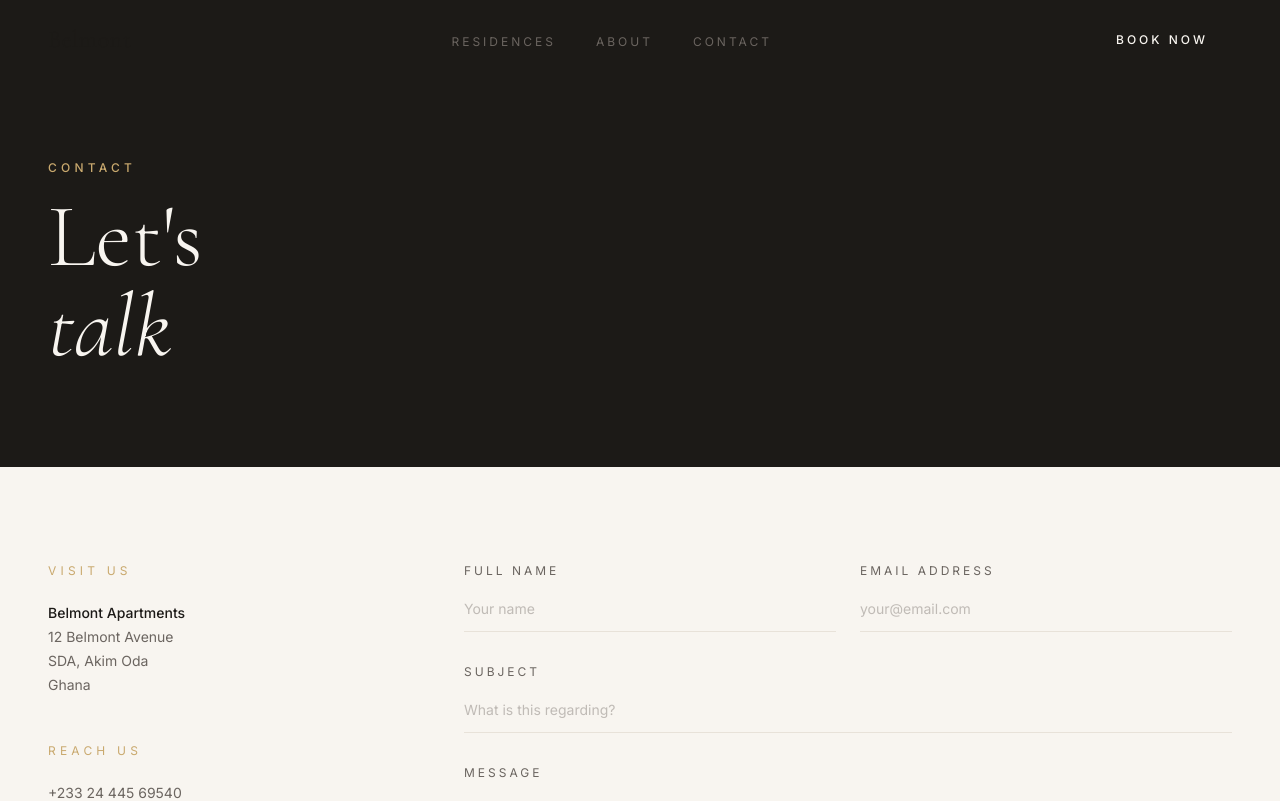
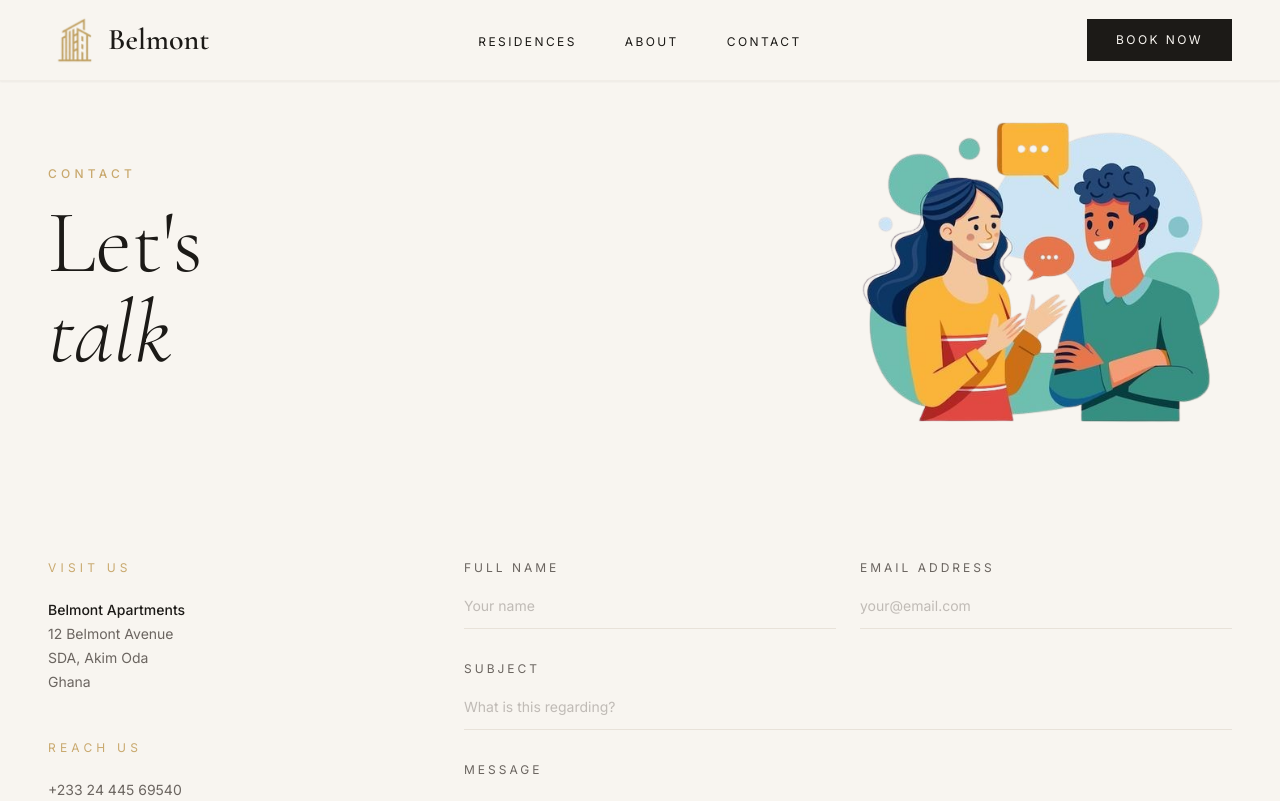
Before and after one commit to allianatenadu/belmont-apartments, a Next.js app: page /contact in a window 1280 px wide. Shown: the top 801 px of the page. Built offline with nearby package versions, Linux system fonts and the light colour scheme.

Commit message:
updated navbar text visiblity

```diff
--- a/src/app/booking/page.tsx
+++ b/src/app/booking/page.tsx
@@ -99,7 +99,7 @@ export default function BookingPage() {
               <p className="text-xs tracking-superwide uppercase text-gold font-sans mb-4">Contact us directly</p>
               <div className="space-y-2 text-sm font-sans text-warm-gray">
                 <p>+233 24 456 9540</p>
-                <p>stenadu@gmail.com</p>
+                <p>belmontoapartments@gmail.com</p>
                 <p className="pt-2 text-xs">Mon–Sat, 24hr</p>
               </div>
             </div>
--- a/src/app/contact/page.tsx
+++ b/src/app/contact/page.tsx
@@ -9,13 +9,25 @@ export default function ContactPage() {
   return (
     <>
       {/* Header */}
-      <section className="pt-40 pb-24 bg-charcoal">
-        <div className="max-w-7xl mx-auto px-6 lg:px-12">
-          <p className="section-label text-gold">Contact</p>
-          <h1 className="font-display text-[clamp(3rem,7vw,7rem)] font-light text-cream leading-none">
-            Let's<br />
-            <span className="italic">talk</span>
-          </h1>
+      <section className="pt-20 pb-0 ">
+        <div className="max-w-7xl mx-auto px-6 lg:px-12 grid grid-cols-1 lg:grid-cols-2 gap-12 items-center">
+          <div>
+            <p className="section-label text-gold">Contact</p>
+            <h1 className="font-display text-[clamp(3rem,7vw,7rem)] font-light text-charcoal leading-none">
+              Let's<br />
+              <span className="italic">talk</span>
+            </h1>
+          </div>
+
+          <div className="flex justify-center lg:justify-end">
+            <img
+              src="/images/letstalk.png"
+              alt="Belmont Apartments"
+              width={320}
+              height={320}
+              className="w-full max-w-xs lg:max-w-sm h-auto object-contain"
+            />
+          </div>
         </div>
       </section>
 
@@ -43,7 +55,7 @@ export default function ContactPage() {
                 </p>
                 <p>
                   <a href="mailto:stenadu@gmail.com" className="text-warm-gray hover:text-charcoal transition-colors">
-                    stenadu@gmail.com
+                    belmontoapartments@gmail.com
                   </a>
                 </p>
               </div>
--- a/src/app/layout.tsx
+++ b/src/app/layout.tsx
@@ -1,14 +1,24 @@
-import type { Metadata } from 'next'
-import './globals.css'
-import Navbar from '@/components/Navbar'
-import Footer from '@/components/Footer'
+import type { Metadata } from "next";
+import "./globals.css";
+import Navbar from "@/components/Navbar";
+import Footer from "@/components/Footer";
 
 export const metadata: Metadata = {
-  title: 'Belmont Apartments — Refined Urban Living',
-  description: 'Experience luxury apartment living in the heart of the city. Belmont Apartments offers elegant residences with world-class amenities.',
-}
+  title: "Belmont Apartments — Refined Urban Living",
+  description:
+    "Experience luxury apartment living in the heart of the city. Belmont Apartments offers elegant residences with world-class amenities.",
+  icons: {
+    icon: "/images/logo.png",
+    shortcut: "/images/logo.png",
+    apple: "/images/logo.png",
+  },
+};
 
-export default function RootLayout({ children }: { children: React.ReactNode }) {
+export default function RootLayout({
+  children,
+}: {
+  children: React.ReactNode;
+}) {
   return (
     <html lang="en">
       <body>
@@ -17,5 +27,5 @@ export default function RootLayout({ children }: { children: React.ReactNode })
         <Footer />
       </body>
     </html>
-  )
+  );
 }
--- a/src/app/page.tsx
+++ b/src/app/page.tsx
@@ -5,7 +5,7 @@ const rooms = [
   {
     name: 'Comfort Suite',
     desc: 'Elegant and efficient. Perfect for the modern professional seeking refined solo living.',
-    beds: '1 bed . 1 kitchen . 1toilet',
+    beds: '1 bed . 1 kitchen . 1bathroom',
     size: '24 m²',
     price: 'From ₵200-₵400/day',
     img: '/images/belmont-room1.jpg',
@@ -13,7 +13,7 @@ const rooms = [
   {
     name: 'Executive Suite',
     desc: 'Generous proportions with a separate living space crafted for comfort and privacy.',
-    beds: 'Standard room . 1 Ironing Stand . 1 Washing Machine',
+    beds: 'Standard room . Wifi . 1 Washing Machine',
     size: '24 m²',
     price: 'From ₵300- ₵600/day',
    img: '/images/belmont-room2.jpg',
--- a/src/components/Footer.tsx
+++ b/src/components/Footer.tsx
@@ -53,7 +53,7 @@ export default function Footer() {
               </li>
               <li>
                 <a href="mailto:stenadu@gmail.com" className="hover:text-cream transition-colors">
-                  stenadu@gmail.com
+                  belmontoapartments@gmail.com
                 </a>
               </li>
             </ul>
--- a/src/components/Navbar.tsx
+++ b/src/components/Navbar.tsx
@@ -1,83 +1,148 @@
-'use client'
-import { useState, useEffect } from 'react'
-import Link from 'next/link'
+"use client";
+
+import { useState, useEffect } from "react";
+import Link from "next/link";
+import Image from "next/image";
 
 const links = [
-  { label: 'Residences', href: '/rooms' },
-  // { label: 'Amenities', href: '/rooms#amenities' },
-  { label: 'About', href: '/about' },
-  { label: 'Contact', href: '/contact' },
-]
+  { label: "Residences", href: "/rooms" },
+  { label: "About", href: "/about" },
+  { label: "Contact", href: "/contact" },
+];
 
-export default function Navbar() {
-  const [scrolled, setScrolled] = useState(false)
-  const [open, setOpen] = useState(false)
+type NavbarProps = {
+  /**
+   * Set this to true ONLY on pages that render a full-bleed dark/image
+   * hero directly behind the navbar (e.g. the homepage). On every other
+   * page the navbar starts in its "active" (solid cream bg, charcoal
+   * text) state, since there's no dark backdrop for the transparent
+   * cream-on-cream style to sit on top of.
+   */
+  transparentOnTop?: boolean;
+};
+
+export default function Navbar({ transparentOnTop = false }: NavbarProps) {
+  const [scrolled, setScrolled] = useState(false);
+  const [open, setOpen] = useState(false);
 
   useEffect(() => {
-    const onScroll = () => setScrolled(window.scrollY > 40)
-    window.addEventListener('scroll', onScroll)
-    return () => window.removeEventListener('scroll', onScroll)
-  }, [])
+    if (!transparentOnTop) return;
+
+    const onScroll = () => setScrolled(window.scrollY > 40);
+
+    window.addEventListener("scroll", onScroll);
+
+    return () => window.removeEventListener("scroll", onScroll);
+  }, [transparentOnTop]);
+
+  const active = !transparentOnTop || scrolled || open;
+
+  const textColor = active ? "text-charcoal" : "text-cream";
+  const burgerColor = active ? "bg-charcoal" : "bg-cream";
 
   return (
     <header
       className={`fixed top-0 left-0 right-0 z-50 transition-all duration-500 ${
-        scrolled ? 'bg-cream/95 backdrop-blur-sm border-b border-stone' : 'bg-transparent'
+        active
+          ? "bg-cream/95 backdrop-blur-md shadow-sm border-b border-stone/40"
+          : "bg-transparent"
       }`}
     >
-      <nav className="max-w-7xl mx-auto px-6 lg:px-12 flex items-center justify-between h-20">
-        <Link href="/" className="font-display text-2xl font-light tracking-wide text-charcoal">
-          Belmont
-        </Link>
+      <nav className="max-w-7xl mx-auto h-20 px-6 lg:px-12 grid grid-cols-3 items-center">
+        {/* Logo */}
+        <div className="flex justify-start">
+          <Link href="/" className="flex items-center gap-3">
+            <Image
+              src="/images/logo.png"
+              alt="Belmont Apartments"
+              width={48}
+              height={48}
+              priority
+            />
 
-        {/* Desktop */}
-        <ul className="hidden md:flex items-center gap-10">
-          {links.map((l) => (
-            <li key={l.href}>
+            <span
+              className={`font-display text-3xl font-semibold transition-colors duration-300 ${textColor}`}
+            >
+              Belmont
+            </span>
+          </Link>
+        </div>
+
+        {/* Desktop Links */}
+        <ul className="hidden md:flex justify-center items-center gap-12">
+          {links.map((link) => (
+            <li key={link.href}>
               <Link
-                href={l.href}
-                className="text-xs tracking-widest uppercase font-sans text-warm-gray hover:text-charcoal transition-colors duration-200"
+                href={link.href}
+                className={`uppercase tracking-[0.2em] text-xs transition-colors duration-300 hover:text-gold ${textColor}`}
               >
-                {l.label}
+                {link.label}
               </Link>
             </li>
           ))}
         </ul>
 
-        <Link href="/booking" className="hidden md:inline-block btn-primary text-xs py-2.5 px-6">
-          Book Now
-        </Link>
+        {/* Desktop Button */}
+        <div className="hidden md:flex justify-end">
+          <Link
+            href="/booking"
+            className={`px-7 py-3 uppercase tracking-[0.2em] text-xs border transition-all duration-300 ${
+              active
+                ? "bg-charcoal text-cream border-charcoal hover:bg-gold hover:border-gold hover:text-charcoal"
+                : "border-cream text-cream hover:bg-cream hover:text-charcoal"
+            }`}
+          >
+            Book Now
+          </Link>
+        </div>
 
-        {/* Mobile toggle */}
+        {/* Mobile Menu Button */}
         <button
-          className="md:hidden flex flex-col gap-1.5 p-2"
+          className="md:hidden justify-self-end flex flex-col gap-1.5"
           onClick={() => setOpen(!open)}
-          aria-label="Toggle menu"
+          aria-label="Toggle Menu"
         >
-          <span className={`block w-6 h-px bg-charcoal transition-all ${open ? 'rotate-45 translate-y-2.5' : ''}`} />
-          <span className={`block w-6 h-px bg-charcoal transition-all ${open ? 'opacity-0' : ''}`} />
-          <span className={`block w-6 h-px bg-charcoal transition-all ${open ? '-rotate-45 -translate-y-2' : ''}`} />
+          <span
+            className={`block w-6 h-0.5 transition-all duration-300 ${burgerColor} ${
+              open ? "rotate-45 translate-y-2" : ""
+            }`}
+          />
+          <span
+            className={`block w-6 h-0.5 transition-all duration-300 ${burgerColor} ${
+              open ? "opacity-0" : ""
+            }`}
+          />
+          <span
+            className={`block w-6 h-0.5 transition-all duration-300 ${burgerColor} ${
+              open ? "-rotate-45 -translate-y-2" : ""
+            }`}
+          />
         </button>
       </nav>
 
-      {/* Mobile menu */}
+      {/* Mobile Menu */}
       {open && (
         <div className="md:hidden bg-cream border-t border-stone px-6 py-8 flex flex-col gap-6">
-          {links.map((l) => (
+          {links.map((link) => (
             <Link
-              key={l.href}
-              href={l.href}
+              key={link.href}
+              href={link.href}
               onClick={() => setOpen(false)}
-              className="text-sm tracking-widest uppercase font-sans text-warm-gray hover:text-charcoal"
+              className="uppercase tracking-[0.2em] text-sm text-charcoal"
             >
-              {l.label}
+              {link.label}
             </Link>
           ))}
-          <Link href="/booking" onClick={() => setOpen(false)} className="btn-primary text-center text-xs">
-            Book a Tour
+
+          <Link
+            href="/booking"
+            onClick={() => setOpen(false)}
+            className="bg-charcoal text-cream py-3 text-center uppercase tracking-[0.2em] text-xs hover:bg-gold hover:text-charcoal transition"
+          >
+            Book Now
           </Link>
         </div>
       )}
     </header>
-  )
+  );
 }
```
Also changed, not shown: public/images/letstalk.png (added), public/images/logo.png (added).
